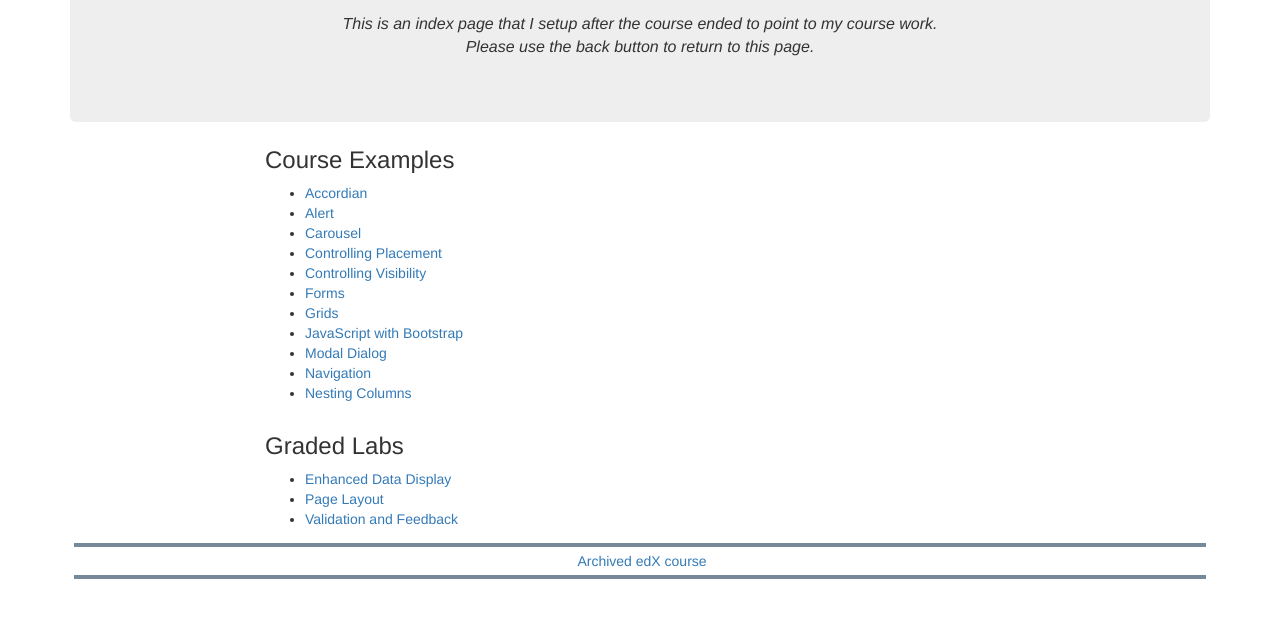
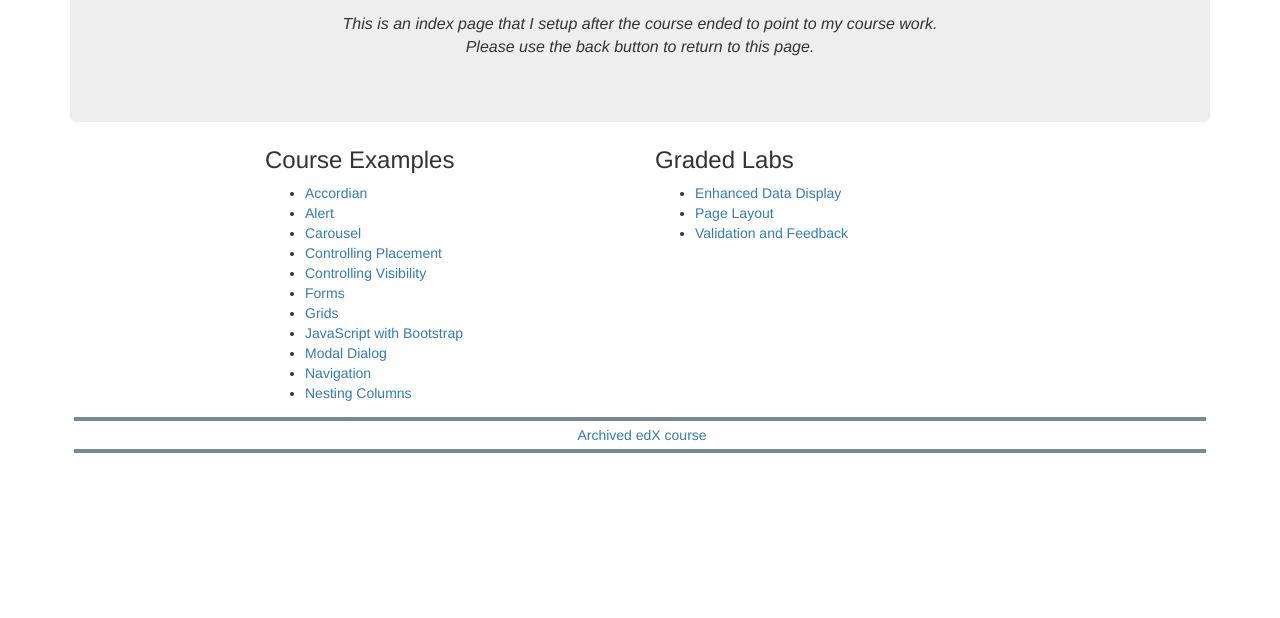
Before and after one commit to cdoremus/bootstrap-at-edx, a plain HTML site: page index.html in a window 1280 px wide. Shown: the part 128-746 px from the top of the page. Drawn offline with Linux system fonts and the light colour scheme.

Commit message:
Changed to 2-col grid for links

```diff
--- a/index.html
+++ b/index.html
@@ -11,6 +11,9 @@
 		h2 {
 			text-align: center;
 			margin-bottom: 35px;
+		}
+		.jumbotron-bottom {
+			margin-bottom: 5px;
 		}
 		.jumbotron p.note {
 			text-align: center;
@@ -28,9 +31,6 @@
 			width: 100%;
 			margin: 2px
 		}
-		.jumbotron-bottom {
-			margin-bottom:5px;
-		}
 	</style>
 	<body>
 		<div class="container">
@@ -43,7 +43,7 @@
 			</div>
 			<main>
 				<div class="row">
-					<div class="col-sm-10 col-sm-push-2">
+					<div class="col-sm-4 col-sm-push-2">
 						<h3>Course Examples</h3>
 						<ul>
 							<li><a href="examples/accordian/index.html">Accordian</a></li>
@@ -59,9 +59,7 @@
 							<li><a href="examples/nesting-columns/index.html">Nesting Columns</a></li>
 						</ul>
 					</div>
-				</div>
-				<div class="row">
-					<div class="col-sm-10 col-sm-push-2">
+					<div class="col-sm-4 col-sm-push-2">
 						<h3>Graded Labs</h3>
 						<ul>
 							<li><a href="labs/enhanced-data-display-lab/index.html">Enhanced Data Display</a></li>
```
